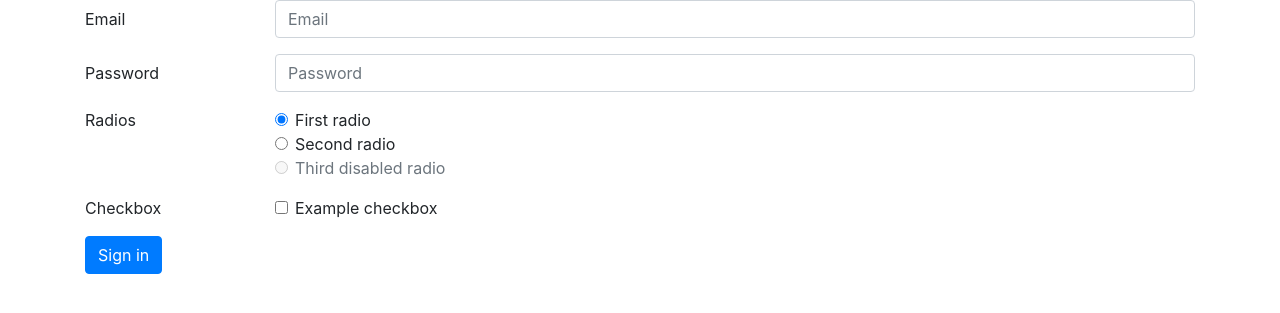
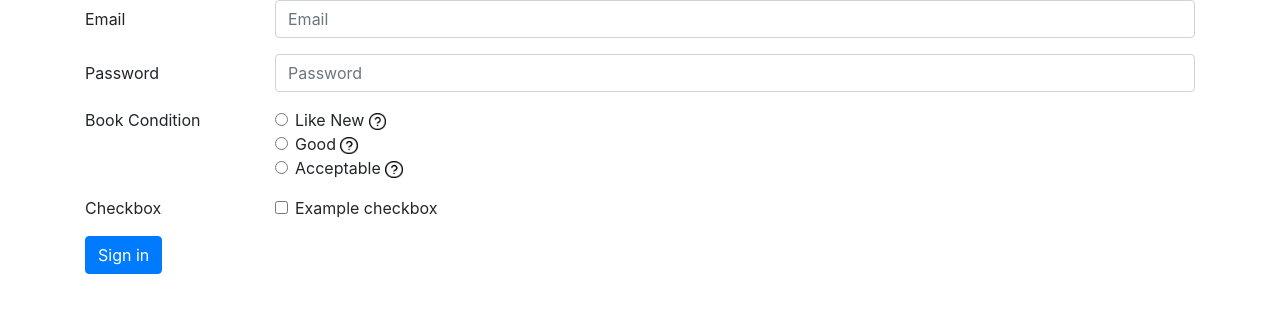
Before and after one commit to anlandu/textbook-exchange, a Django app: page /sell/ in a window 1280 px wide. Shown: the part 56-369 px from the top of the page. Run offline with Django 3.2, Linux system fonts and the light colour scheme; some libraries are stand-ins or nearby versions.

Commit message:
Added statics for the textbook_exchange app; added condition toggle with tooltips

```diff
--- a/textbook_exchange/templates/textbook_exchange/sell.html
+++ b/textbook_exchange/templates/textbook_exchange/sell.html
@@ -1,5 +1,5 @@
 {% extends "textbook_exchange/base.html" %}
-
+{% load static %}
 {% block content %}
 <form>
   <div class="form-group row">
@@ -16,24 +16,24 @@
   </div>
   <fieldset class="form-group">
     <div class="row">
-      <legend class="col-form-label col-sm-2 pt-0">Radios</legend>
+      <legend class="col-form-label col-sm-2 pt-0">Book Condition</legend>
       <div class="col-sm-10">
         <div class="form-check">
-          <input class="form-check-input" type="radio" name="gridRadios" id="gridRadios1" value="option1" checked>
+          <input class="form-check-input" type="radio" name="gridRadios" id="gridRadios1" value="likenew">
           <label class="form-check-label" for="gridRadios1">
-            First radio
+            Like New <img src="{% static 'textbook_exchange/images/qmark.png' %}" style="height:2ex;" data-toggle="tooltip" data-placement="right" title="Item may have minor cosmetic defects (marks, wears, cuts, bends, crushes) on the cover, spine, pages or dust cover. Dust cover is intact and pages are clean and not marred by notes. Item may contain remainder marks on outside edges.">
           </label>
         </div>
         <div class="form-check">
-          <input class="form-check-input" type="radio" name="gridRadios" id="gridRadios2" value="option2">
+          <input class="form-check-input" type="radio" name="gridRadios" id="gridRadios2" value="good">
           <label class="form-check-label" for="gridRadios2">
-            Second radio
+            Good <img src="{% static 'textbook_exchange/images/qmark.png' %}" style="height:2ex;" data-toggle="tooltip" data-placement="right" title="All pages and cover are intact (including the dust cover, if applicable). Spine may show signs of wear. Pages may include limited notes and highlighting. May include library labels. Shrink wrap, dust covers, or boxed set case may be missing. Item may be missing bundled media.">
           </label>
         </div>
-        <div class="form-check disabled">
-          <input class="form-check-input" type="radio" name="gridRadios" id="gridRadios3" value="option3" disabled>
+        <div class="form-check">
+          <input class="form-check-input" type="radio" name="gridRadios" id="gridRadios3" value="acceptable">
           <label class="form-check-label" for="gridRadios3">
-            Third disabled radio
+            Acceptable <img src="{% static 'textbook_exchange/images/qmark.png' %}" style="height:2ex;" data-toggle="tooltip" data-placement="right" title="All pages and the cover are intact, but shrink wrap, dust covers, or boxed set case may be missing. Pages may include limited notes, highlighting, or minor water damage but the text is readable. Item may but the dust cover may be missing. Pages may include limited notes and highlighting, but the text cannot be obscured or unreadable.">
           </label>
         </div>
       </div>
```
Also changed, not shown: textbook_exchange/static/textbook_exchange/images/qmark.png (added).
